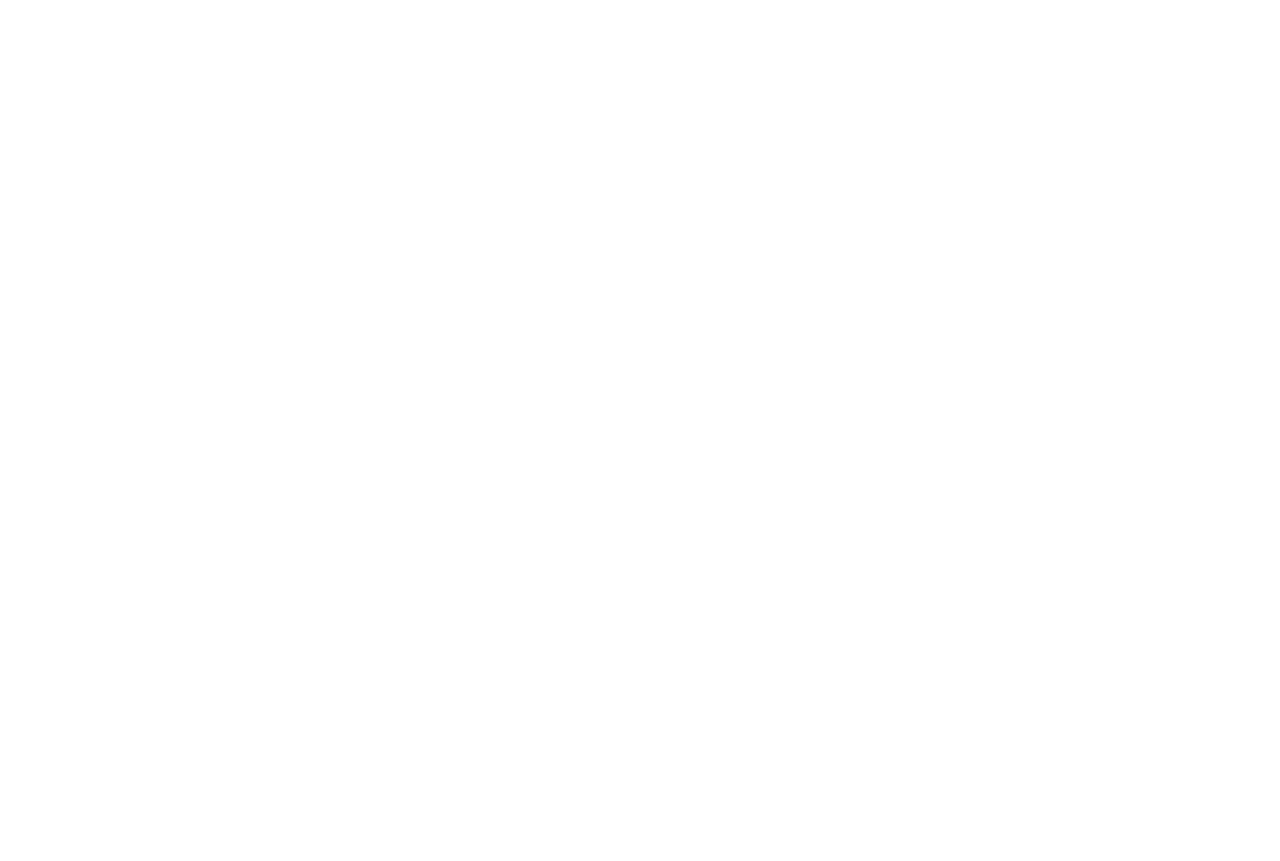
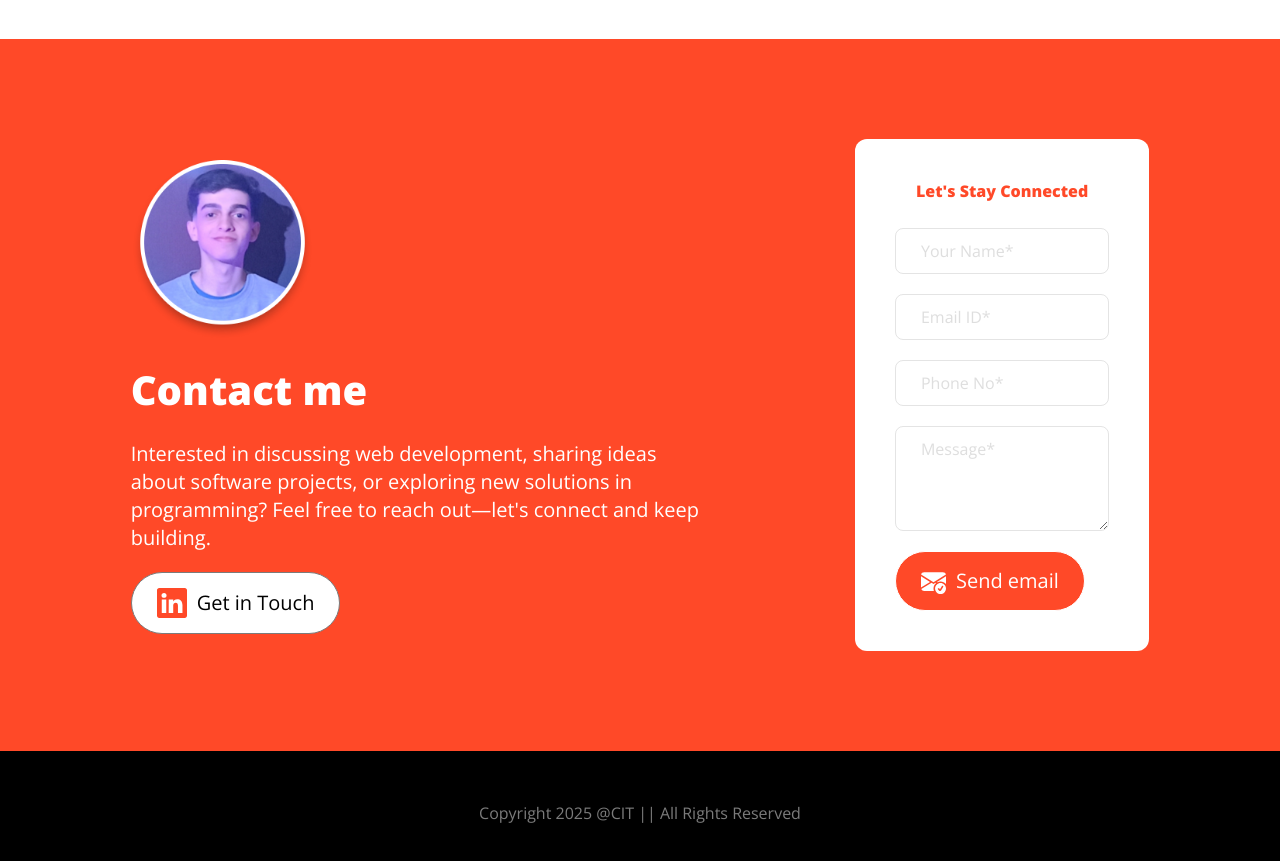
Before and after one commit to miguelzack/aulas-lima-senai, a Next.js app in the folder portfolio-tailwind/: page / in a window 1280 px wide. Shown: the part 1980-2841 px from the top of the page. Before the commit the page ends 2019 px from the top, so only its background shows below. Built offline with nearby package versions, Linux system fonts and the light colour scheme.

Commit message:
feat: finish portfolio.

```diff
--- a/portfolio-tailwind/src/app/page.tsx
+++ b/portfolio-tailwind/src/app/page.tsx
@@ -5,6 +5,8 @@ import { Perfil, ProjectBusPoint, ProjectSenaiExchage } from "@/assets/images/ex
 import Image from "next/image";
 import ButtonDownload from "@/components/button-download/button-download";
 import { ProjectCard } from "@/components/project-card/project-card";
+import { ButtonLinkedin } from "@/components/button-linkedin/button-link";
+import { SendEmailIco } from "@/assets/svgs/export"
 
 export default function Home() {
   return (
@@ -62,6 +64,33 @@ export default function Home() {
           </div>
         </div>
       </section>
+      <section className="flex flex-col items-start gap-2.5 self-stretch bg-primary">
+        <div className="flex py-[100px] justify-center items-center gap-[141px] self-stretch">
+          <div className="flex w-[45.572%] flex-col items-start gap-5">
+            <Image
+              src={Perfil}
+              alt="Minha foto de perfil"
+              className="w-[183px]"
+            />
+            <h5 className="text-white text-[40px] font-extrabold">Contact me</h5>
+            <p className="self-stretch text-xl font-normal text-white">Interested in discussing web development, sharing ideas about software projects, or exploring new solutions in programming? Feel free to reach out—let's connect and keep building.</p>
+            <ButtonLinkedin />
+          </div>
+          <div className="flex p-10 flex-col justify-center items-center gap-[25px] rounded-xl bg-white w-[23%]">
+            <h6 className="text-primary text-base font-extrabold">Let's Stay Connected</h6>
+            <form action="" method="post" className="flex flex-col items-start gap-5 self-stretch">
+              <input placeholder="Your Name*" type="text" id="name" className="flex w-full px-[25px] py-2.5 rounded-lg border border-border-form text-base text-font-form font-normal" />
+              <input placeholder="Email ID*" type="email" id="email" className="flex w-full px-[25px] py-2.5 rounded-lg border border-border-form text-base text-font-form font-normal" />
+              <input placeholder="Phone No*" type="number" id="number" className="flex w-full px-[25px] py-2.5 rounded-lg border border-border-form text-base text-font-form font-normal" />
+              <textarea name="message" id="message" placeholder="Message*" className="w-full h-[105px] py-2.5 px-[25px] items-start gap-2.5 rounded-lg border border-border-form text-base text-font-form font-normal"></textarea>
+              <button className="login flex py-[15px] px-[25px] justify-center items-center gap-2.5 rounded-[35px] border border-white bg-primary text-xl font-normal text-white" type="submit"> <SendEmailIco /> Send email</button>
+            </form>
+          </div>
+        </div>
+      </section>
+      <footer className="flex py-[50px] justify-center items-center gap-2.5 self-stretch bg-black">
+        <p className="text-gray-custom text-base font-normal">Copyright 2025 @CIT || All Rights Reserved</p>
+      </footer>
     </div>
   );
 }
--- a/portfolio-tailwind/src/assets/svgs/export.ts
+++ b/portfolio-tailwind/src/assets/svgs/export.ts
@@ -2,3 +2,4 @@ export { default as LinkedinIco } from "./linkedin-icon"
 export { default as CheckIco } from "./checkIcon"
 export { default as DownloadIco } from "./downloadIcon"
 export { default as RedirectIco } from "./redirectIcon"
+export { default as SendEmailIco } from "./sendEmailIcon"
--- /dev/null
+++ b/portfolio-tailwind/src/assets/svgs/sendEmailIcon.tsx
@@ -0,0 +1,19 @@
+import * as React from "react";
+import type { SVGProps } from "react";
+
+const SendEmailIco = (props: SVGProps<SVGSVGElement>) =>
+(
+
+<svg width="25" height="25" viewBox="0 0 25 25" fill="none" xmlns="http://www.w3.org/2000/svg">
+    <g clipPath="url(#clip0_18_307)">
+        <path d="M0.078125 5.55469C0.235653 4.86444 0.622899 4.24815 1.17644 3.80673C1.72998 3.36532 2.41701 3.12495 3.125 3.125H21.875C22.583 3.12495 23.27 3.36532 23.8236 3.80673C24.3771 4.24815 24.7643 4.86444 24.9219 5.55469L12.5 13.1469L0.078125 5.55469ZM0 7.33906V18.4391L9.06719 12.8797L0 7.33906ZM10.5641 13.7969L0.298438 20.0875C0.551849 20.6226 0.952065 21.0747 1.45248 21.3912C1.9529 21.7076 2.53292 21.8754 3.125 21.875H12.9C12.6346 21.1221 12.4993 20.3295 12.5 19.5312C12.4989 18.5048 12.7231 17.4907 13.1567 16.5604C13.5903 15.63 14.2227 14.8062 15.0094 14.1469L14.4359 13.7953L12.5 14.9781L10.5641 13.7969ZM25 7.33906V15.1109C24.3408 14.2955 23.5076 13.6378 22.5613 13.1861C21.6151 12.7343 20.5798 12.4999 19.5312 12.5C18.4678 12.4992 17.418 12.7396 16.4609 13.2031L15.9328 12.8797L25 7.33906Z" fill="white" />
+        <path d="M25 19.5312C25 20.9817 24.4238 22.3727 23.3982 23.3982C22.3727 24.4238 20.9817 25 19.5312 25C18.0808 25 16.6898 24.4238 15.6643 23.3982C14.6387 22.3727 14.0625 20.9817 14.0625 19.5312C14.0625 18.0808 14.6387 16.6898 15.6643 15.6643C16.6898 14.6387 18.0808 14.0625 19.5312 14.0625C20.9817 14.0625 22.3727 14.6387 23.3982 15.6643C24.4238 16.6898 25 18.0808 25 19.5312ZM21.8859 16.9078C21.7979 16.8551 21.7004 16.8202 21.5989 16.8051C21.4973 16.7901 21.3939 16.7952 21.2943 16.8201C21.1948 16.8451 21.1011 16.8894 21.0187 16.9506C20.9363 17.0117 20.8668 17.0885 20.8141 17.1766L18.9859 20.2234L18.1313 19.3687C17.9846 19.2221 17.7856 19.1396 17.5781 19.1396C17.3707 19.1396 17.1717 19.2221 17.025 19.3687C16.8783 19.5154 16.7959 19.7144 16.7959 19.9219C16.7959 20.1293 16.8783 20.3283 17.025 20.475L18.2344 21.6828C18.3603 21.8089 18.5132 21.9047 18.6817 21.9628C18.8501 22.0209 19.0296 22.0398 19.2065 22.0181C19.3834 21.9964 19.5529 21.9347 19.7024 21.8376C19.8518 21.7405 19.9771 21.6106 20.0687 21.4578L22.1547 17.9797C22.2074 17.8917 22.2423 17.7941 22.2574 17.6926C22.2724 17.5911 22.2673 17.4876 22.2424 17.3881C22.2174 17.2885 22.1731 17.1949 22.1119 17.1125C22.0508 17.0301 21.974 16.9605 21.8859 16.9078Z" fill="white" />
+    </g>
+    <defs>
+        <clipPath id="clip0_18_307">
+            <rect width="25" height="25" fill="white" />
+        </clipPath>
+    </defs>
+</svg>
+)
+export default SendEmailIco;
--- a/portfolio-tailwind/src/styles/global.css
+++ b/portfolio-tailwind/src/styles/global.css
@@ -5,6 +5,8 @@
   --color-gray-custom: #7b7b7b;
   --color-black-hover: #070707;
   --color-utility-gray: #667085;
+  --color-border-form: rgba(123, 123, 123, 0.20);
+  --color-font-form: rgba(123, 123, 123, 0.50);
 }
 
 @layer base {
```
